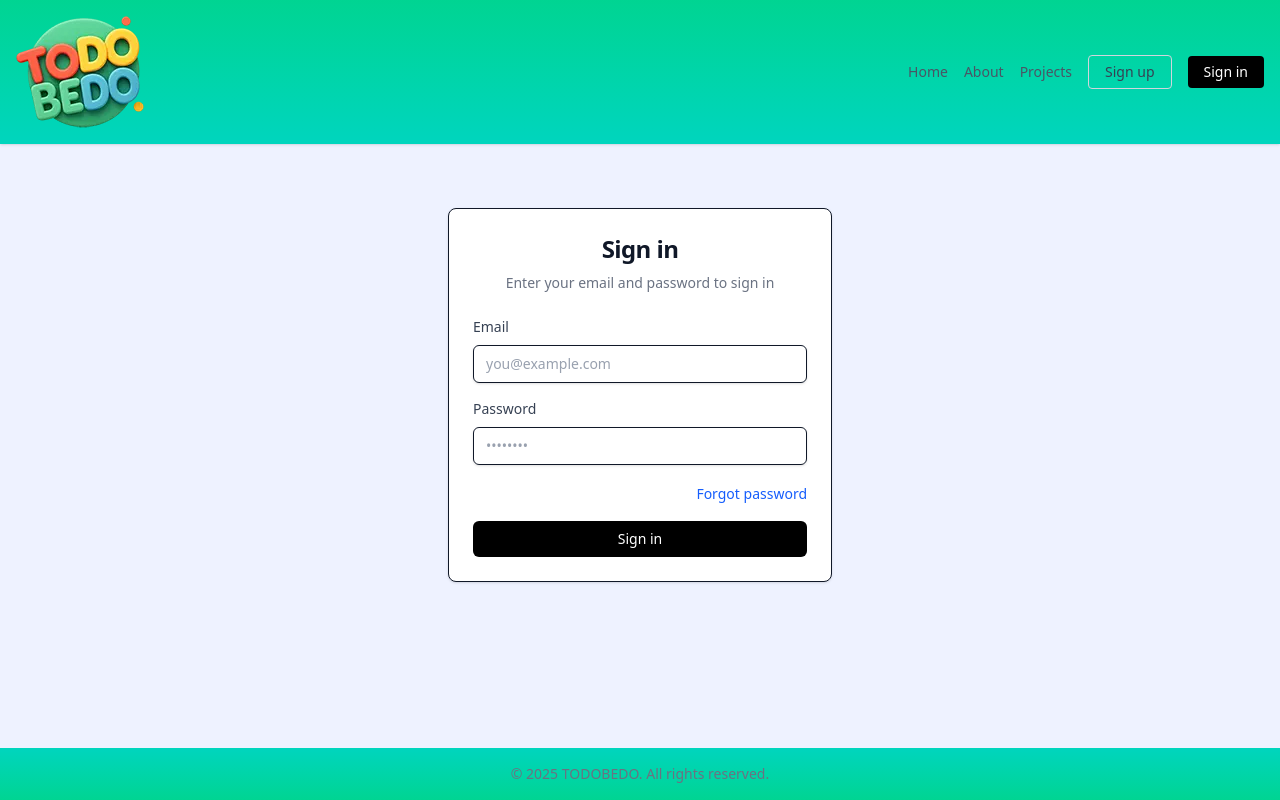
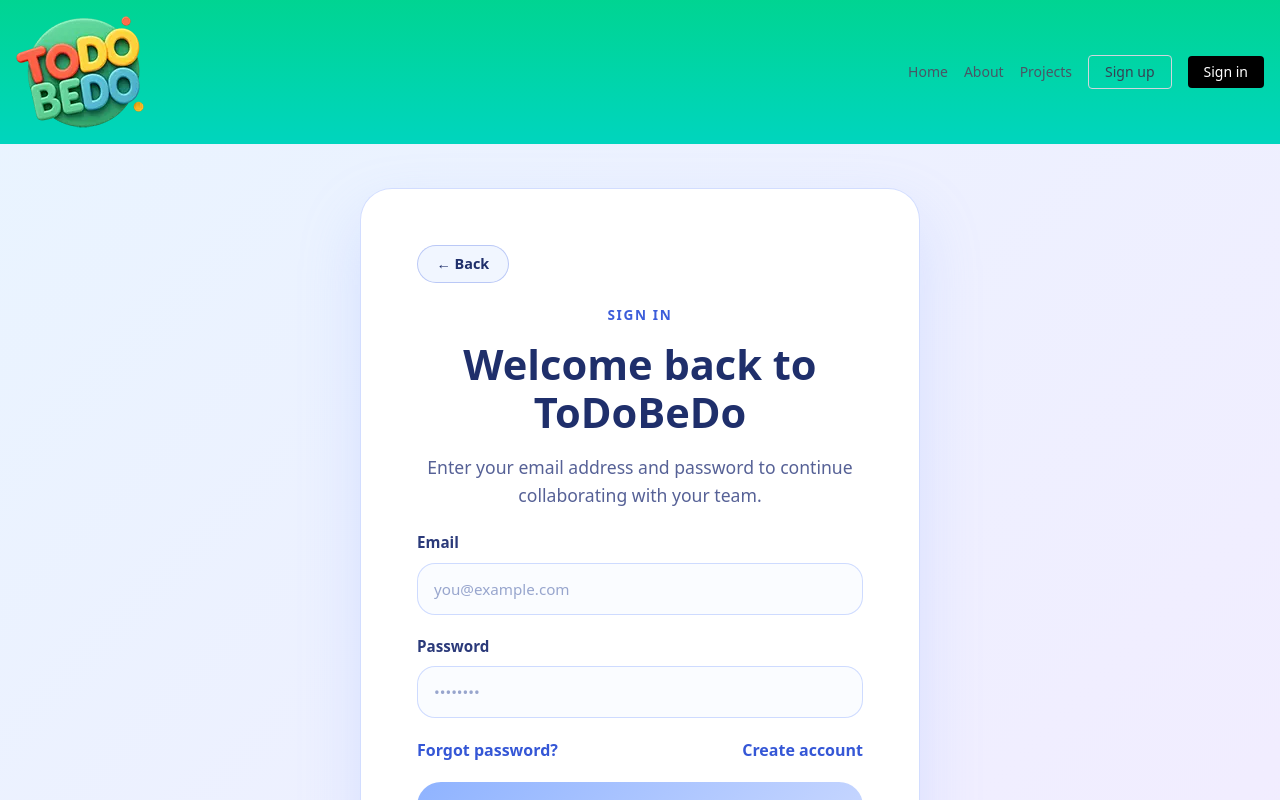
Before and after one commit to Petr0611/Task-Tracker-demo-FE, a React (Vite) app: page /login in a window 1280 px wide. Shown: the top 800 px of the page. Built offline with nearby package versions, Linux system fonts and the light colour scheme; no server answers.

Commit message:
Made css for Auth, and fix bug with registration

```diff
--- /dev/null
+++ b/src/css/Auth.css
@@ -0,0 +1,209 @@
+.auth-page {
+  width: 100%;
+  min-height: 100%;
+  margin: 0;
+  padding: clamp(20px, 4vw, 44px) clamp(20px, 5vw, 48px);
+  display: flex;
+  justify-content: center;
+  align-items: center;
+  flex: 1;
+  background: linear-gradient(135deg, rgba(233, 244, 255, 0.95), rgba(242, 236, 255, 0.94));
+  color: #26306a;
+  box-sizing: border-box;
+}
+
+.auth-wrapper {
+  width: min(560px, 100%);
+  display: flex;
+  flex-direction: column;
+  gap: clamp(16px, 3vw, 22px);
+  background: rgba(255, 255, 255, 0.96);
+  border-radius: 32px;
+  padding: clamp(32px, 6vw, 56px);
+  box-shadow: 0 28px 60px rgba(155, 180, 255, 0.28);
+  border: 1px solid rgba(180, 198, 255, 0.6);
+  backdrop-filter: blur(6px);
+}
+
+.auth-back {
+  align-self: flex-start;
+  display: inline-flex;
+  align-items: center;
+  gap: 0.35rem;
+  padding: 0.45rem 1.15rem;
+  border-radius: 999px;
+  border: 1px solid rgba(150, 170, 240, 0.6);
+  background: rgba(240, 246, 255, 0.9);
+  color: #1f2f6b;
+  font-size: 0.9rem;
+  font-weight: 600;
+  cursor: pointer;
+  transition: transform 0.2s ease, box-shadow 0.2s ease;
+}
+
+.auth-back:hover {
+  transform: translateY(-2px);
+  box-shadow: 0 16px 28px rgba(150, 178, 255, 0.32);
+}
+
+.auth-header {
+  display: flex;
+  flex-direction: column;
+  gap: clamp(10px, 2.5vw, 16px);
+  text-align: center;
+}
+
+.auth-label {
+  font-size: 0.85rem;
+  font-weight: 700;
+  letter-spacing: 0.12em;
+  text-transform: uppercase;
+  color: #3c5dda;
+}
+
+.auth-title {
+  margin: 0;
+  font-size: clamp(2rem, 4vw, 2.6rem);
+  font-weight: 800;
+  line-height: 1.15;
+  color: #1f2f6b;
+}
+
+.auth-subtitle {
+  margin: 0 auto;
+  max-width: 440px;
+  font-size: clamp(0.98rem, 2vw, 1.1rem);
+  line-height: 1.6;
+  color: rgba(39, 53, 120, 0.78);
+}
+
+.auth-status {
+  border-radius: 18px;
+  padding: 0.85rem 1rem;
+  font-size: 0.95rem;
+  font-weight: 600;
+  text-align: center;
+}
+
+.auth-status--success {
+  background: rgba(218, 255, 232, 0.9);
+  border: 1px solid rgba(134, 209, 166, 0.7);
+  color: #0f6b3d;
+}
+
+.auth-status--error {
+  background: rgba(255, 235, 237, 0.9);
+  border: 1px solid rgba(236, 146, 154, 0.7);
+  color: #931c2c;
+}
+
+.auth-form {
+  display: flex;
+  flex-direction: column;
+  gap: clamp(14px, 2.5vw, 20px);
+}
+
+.auth-field {
+  display: flex;
+  flex-direction: column;
+  gap: 0.55rem;
+}
+
+.auth-field__label {
+  font-size: 0.95rem;
+  font-weight: 600;
+  color: #2b3a7a;
+}
+
+.auth-input {
+  width: 100%;
+  padding: 0.85rem 1rem;
+  font-size: 0.95rem;
+  border-radius: 18px;
+  border: 1px solid rgba(177, 197, 255, 0.6);
+  background: rgba(250, 252, 255, 0.85);
+  color: #1f2f6b;
+  transition: border 0.2s ease, box-shadow 0.2s ease;
+}
+
+.auth-input::placeholder {
+  color: rgba(86, 108, 171, 0.6);
+}
+
+.auth-input:focus {
+  outline: none;
+  border-color: rgba(117, 151, 255, 0.9);
+  box-shadow: 0 0 0 4px rgba(171, 197, 255, 0.35);
+}
+
+.auth-input--error {
+  border-color: rgba(240, 120, 132, 0.9);
+  box-shadow: 0 0 0 4px rgba(255, 197, 204, 0.45);
+}
+
+.auth-error-message {
+  font-size: 0.85rem;
+  color: #c02b3d;
+  font-weight: 600;
+}
+
+.auth-actions {
+  display: flex;
+  justify-content: space-between;
+  align-items: center;
+  flex-wrap: wrap;
+  gap: 0.75rem;
+}
+
+.auth-link {
+  color: #3557d6;
+  font-weight: 600;
+  text-decoration: none;
+  transition: color 0.2s ease;
+}
+
+.auth-link:hover {
+  color: #1f3db3;
+  text-decoration: underline;
+}
+
+.auth-submit {
+  display: inline-flex;
+  justify-content: center;
+  align-items: center;
+  width: 100%;
+  padding: 0.95rem;
+  border-radius: 24px;
+  border: none;
+  font-size: 1rem;
+  font-weight: 700;
+  background: linear-gradient(135deg, #8fb3ff, #c8d7ff);
+  color: #132c6f;
+  cursor: pointer;
+  transition: transform 0.2s ease, box-shadow 0.2s ease;
+}
+
+.auth-submit:hover {
+  transform: translateY(-2px);
+  box-shadow: 0 18px 36px rgba(154, 180, 255, 0.35);
+}
+
+.auth-footer {
+  margin-top: clamp(4px, 1vw, 8px);
+  text-align: center;
+  font-size: 0.95rem;
+  color: rgba(39, 53, 120, 0.76);
+}
+
+@media (max-width: 640px) {
+  .auth-wrapper {
+    border-radius: 26px;
+    padding: clamp(24px, 7vw, 40px);
+  }
+
+  .auth-actions {
+    flex-direction: column;
+    align-items: stretch;
+    text-align: center;
+  }
+}
--- a/src/features/auth/components/ForgotPasswordForm.tsx
+++ b/src/features/auth/components/ForgotPasswordForm.tsx
@@ -1,9 +1,12 @@
 import axios from "axios";
 import { useState } from "react";
+import { Link, useNavigate } from "react-router-dom";
+import "../../../css/Auth.css";
 
 const ForgotPasswordForm = () => {
   const [email, setEmail] = useState("");
   const [status, setStatus] = useState<"idle" | "success" | "error">("idle");
+  const navigate = useNavigate();
 
   const handleSubmit = async (e: React.FormEvent) => {
     e.preventDefault();
@@ -17,20 +20,42 @@ const ForgotPasswordForm = () => {
   };
 
   return (
-    <div className="mx-auto max-w-sm mt-10 p-6 bg-white border rounded-lg shadow-sm space-y-6">
-      <div className="text-center space-y-2">
-        <h2 className="text-2xl font-semibold">Forgot Password</h2>
-        <p className="text-sm text-gray-500">
-          Enter your email and we'll send you a password reset link
+    <main className="auth-page" aria-labelledby="forgot-password-title">
+      <section className="auth-wrapper">
+
+        <button
+          type="button"
+          className="auth-back"
+          onClick={() => navigate(-1)}
+        >
+          ← Back
+        </button>
+
+      <header className="auth-header">
+          <span className="auth-label">Password reset</span>
+          <h1 id="forgot-password-title" className="auth-title">
+            Forgot your password?
+          </h1>
+          <p className="auth-subtitle">
+            Enter the email you use for ToDoBeDo and we’ll send a secure link to set a new password.
           </p>
+        </header>
+
+        {status === "success" && (
+          <div className="auth-status auth-status--success" role="status">
+            Link sent! Please check your inbox.
           </div>
+        )}
 
-      <form onSubmit={handleSubmit} className="space-y-4">
-        <div className="space-y-2">
-          <label
-            htmlFor="email"
-            className="block text-sm font-medium text-gray-700"
-          >
+        {status === "error" && (
+          <div className="auth-status auth-status--error" role="alert">
+            Failed to send the reset email. Please double-check the address and try again.
+          </div>
+        )}
+
+        <form onSubmit={handleSubmit} className="auth-form">
+          <div className="auth-field">
+            <label htmlFor="email" className="auth-field__label">
               Email
             </label>
             <input
@@ -39,30 +64,21 @@ const ForgotPasswordForm = () => {
               required
               value={email}
               onChange={(e) => setEmail(e.target.value)}
-            className="w-full px-3 py-2 border rounded-md text-sm shadow-sm focus:outline-none focus:ring-2 focus:ring-blue-500 focus:border-blue-500"
+              className="auth-input"
               placeholder="you@example.com"
             />
           </div>
 
-        <button
-          type="submit"
-          className="w-full py-2 px-4 bg-blue-600 text-white text-sm font-medium rounded-md hover:bg-blue-700 focus:outline-none focus:ring-2 focus:ring-blue-500"
-        >
-          Send Reset Link
+          <button type="submit" className="auth-submit">
+            Send reset link
           </button>
         </form>
 
-      {status === "success" && (
-        <div className="text-sm text-green-600 text-center">
-          Link sent! Please check your email.
-        </div>
-      )}
-      {status === "error" && (
-        <div className="text-sm text-red-600 text-center">
-          Failed to send. Please check your email address.
-        </div>
-      )}
-    </div>
+        <p className="auth-footer">
+          Remembered your password? <Link className="auth-link" to="/login">Sign in</Link>
+        </p>
+      </section>
+    </main>
   );
 };
 
--- a/src/features/auth/components/LoginForm.tsx
+++ b/src/features/auth/components/LoginForm.tsx
@@ -6,7 +6,8 @@ import {
   selectLoginError,
 } from "../slice/authSlice";
 import { useAppDispatch, useAppSelector } from "../../../app/hooks";
-import { useNavigate } from "react-router-dom";
+import { Link, useNavigate } from "react-router-dom";
+import "../../../css/Auth.css";
 
 const LoginForm = () => {
   const dispatch = useAppDispatch();
@@ -32,94 +33,99 @@ const LoginForm = () => {
     },
   });
 
+  const emailHasError = Boolean(formik.touched.email && formik.errors.email);
+  const passwordHasError = Boolean(
+    formik.touched.password && formik.errors.password,
+  );
+
   return (
-    <div className="mx-auto max-w-sm space-y-6 p-6 rounded-lg border bg-white shadow-sm mt-10">
-      <div className="space-y-2 text-center">
-        <h1 className="text-2xl font-semibold tracking-tight">Sign in</h1>
-        <p className="text-sm text-muted-foreground text-gray-500">
-          Enter your email and password to sign in
+     <main className="auth-page" aria-labelledby="login-title">
+      <section className="auth-wrapper">
+        <button
+          type="button"
+          className="auth-back"
+          onClick={() => navigate(-1)}
+        >
+          ← Back
+        </button>
+
+        <header className="auth-header">
+          <span className="auth-label">Sign in</span>
+          <h1 id="login-title" className="auth-title">
+            Welcome back to ToDoBeDo
+          </h1>
+          <p className="auth-subtitle">
+            Enter your email address and password to continue collaborating with your team.
           </p>
+        </header>
 
         {isAuthenticated && (
-          <div className="rounded-md bg-green-50 p-3 text-sm text-green-700 border border-green-200">
-            Login successful!
+          <div className="auth-status auth-status--success" role="status">
+            Login successful! Redirecting you now.
           </div>
         )}
 
         {loginError && (
-          <div className="rounded-md bg-red-50 p-3 text-sm text-red-700 border border-red-200">
+          <div className="auth-status auth-status--error" role="alert">
             {loginError}
           </div>
         )}
-      </div>
-      <form onSubmit={formik.handleSubmit} className="space-y-4">
-        {/* Email Field */}
-        <div className="space-y-2">
-          <label
-            htmlFor="email"
-            className="block text-sm font-medium text-gray-700"
-          >
+
+
+        <form onSubmit={formik.handleSubmit} className="auth-form">
+          <div className="auth-field">
+            <label htmlFor="email" className="auth-field__label">
               Email
             </label>
             <input
               id="email"
               type="email"
               {...formik.getFieldProps("email")}
-            className={`w-full px-3 py-2 text-sm border rounded-md shadow-sm transition placeholder:text-gray-400 focus:outline-none focus:ring-2 focus:ring-ring focus:border-ring ${
-              formik.touched.email && formik.errors.email
-                ? "border-red-500 focus:ring-red-500"
-                : "border-input"
-            }`}
+              className={`auth-input ${emailHasError ? "auth-input--error" : ""}`}
               placeholder="you@example.com"
             />
-          {formik.touched.email && formik.errors.email && (
-            <p className="text-sm text-red-500">{formik.errors.email}</p>
+            {emailHasError && (
+              <p className="auth-error-message">{formik.errors.email}</p>
             )}
           </div>
 
-        {/* Password Field */}
-        <div className="space-y-2">
-          <label
-            htmlFor="password"
-            className="block text-sm font-medium text-gray-700"
-          >
+          <div className="auth-field">
+            <label htmlFor="password" className="auth-field__label">
               Password
             </label>
             <input
               id="password"
               type="password"
               {...formik.getFieldProps("password")}
-            className={`w-full px-3 py-2 text-sm border rounded-md shadow-sm transition placeholder:text-gray-400 focus:outline-none focus:ring-2 focus:ring-ring focus:border-ring ${
-              formik.touched.password && formik.errors.password
-                ? "border-red-500 focus:ring-red-500"
-                : "border-input"
+              className={`auth-input ${
+                passwordHasError ? "auth-input--error" : ""
               }`}
               placeholder="••••••••"
             />
-          {formik.touched.password && formik.errors.password && (
-            <p className="text-sm text-red-500">{formik.errors.password}</p>
+            {passwordHasError && (
+              <p className="auth-error-message">{formik.errors.password}</p>
             )}
           </div>
 
-        {/* Forgot Password Field */}
-        <div className="text-right">
+          <div className="auth-actions">
             <button
               type="button"
               onClick={() => navigate("/forgot-password")}
-            className="text-sm text-blue-600 hover:underline"
+              className="auth-link"
             >
-            Forgot password
+              Forgot password?
             </button>
+            <Link to="/registration" className="auth-link">
+              Create account
+            </Link>
           </div>
 
-        <button
-          type="submit"
-          className="w-full inline-flex items-center justify-center rounded-md bg-black px-4 py-2 text-sm font-medium text-white transition-colors hover:bg-zinc-800 focus:outline-none focus:ring-2 focus:ring-offset-2 focus:ring-black"
-        >
+        <button type="submit" className="auth-submit">
             Sign in
           </button>
         </form>
-    </div>
+      </section>
+    </main>
   );
 };
 
--- a/src/features/auth/components/RegistrationForm.tsx
+++ b/src/features/auth/components/RegistrationForm.tsx
@@ -1,12 +1,27 @@
+import { useEffect, useRef, useState } from "react";
 import { useFormik } from "formik";
 import * as Yup from "yup";
 import { register } from "../slice/authSlice";
 import { useAppDispatch } from "../../../app/hooks";
-import { useNavigate } from "react-router-dom";
+import { Link, useNavigate } from "react-router-dom";
+import "../../../css/Auth.css";
 
 const RegistrationForm = () => {
   const dispatch = useAppDispatch();
   const navigate = useNavigate();
+  const [registrationStatus, setRegistrationStatus] = useState<
+    "idle" | "success" | "error"
+  >("idle");
+  const [statusMessage, setStatusMessage] = useState("");
+  const redirectTimerRef = useRef<ReturnType<typeof setTimeout> | null>(null);
+
+  useEffect(() => {
+    return () => {
+      if (redirectTimerRef.current) {
+        clearTimeout(redirectTimerRef.current);
+      }
+    };
+  }, []);
   const formik = useFormik({
     initialValues: {
       email: "",
@@ -21,83 +36,110 @@ const RegistrationForm = () => {
         .required("Password is required"),
     }),
     onSubmit: async (values) => {
-      console.log("registration");
+      setRegistrationStatus("idle");
+      setStatusMessage("");
       const dispatchResult = await dispatch(register(values));
       if (register.fulfilled.match(dispatchResult)) {
-        // if successful, it wiil navigate to login page
+        setRegistrationStatus("success");
+        setStatusMessage(
+          "We have sent a confirmation link to your email. Please verify your inbox — you will be redirected to sign in shortly.",
+        );
+
+        redirectTimerRef.current = setTimeout(() => {
           navigate("/login");
+        }, 2600);
+      } else {
+        setRegistrationStatus("error");
+        setStatusMessage(
+          "We could not complete your registration. Please try again.",
+        );
       }
     },
   });
 
+  const emailHasError = Boolean(formik.touched.email && formik.errors.email);
+  const passwordHasError = Boolean(
+    formik.touched.password && formik.errors.password,
+  );
+
   return (
-    <div className="mx-auto max-w-sm space-y-6 p-6 rounded-lg border bg-white shadow-sm mt-10">
-      <div className="space-y-2 text-center">
-        <h1 className="text-2xl font-semibold tracking-tight">
-          Create an account
+    <main className="auth-page" aria-labelledby="registration-title">
+      <section className="auth-wrapper">
+        <button
+           type="button"
+          className="auth-back"
+          onClick={() => navigate(-1)}
+        >
+          ← Back
+        </button>
+      <header className="auth-header">
+          <span className="auth-label">Sign up</span>
+          <h1 id="registration-title" className="auth-title">
+            Create your ToDoBeDo account
           </h1>
-        <p className="text-sm text-muted-foreground text-gray-500">
-          Enter your email and password to register
+          <p className="auth-subtitle">
+            Register with your email address to launch projects, plan sprints, and keep your team aligned.
           </p>
+        </header>
+
+        {registrationStatus !== "idle" && statusMessage && (
+          <div
+            className={`auth-status ${
+              registrationStatus === "success"
+                ? "auth-status--success"
+                : "auth-status--error"
+            }`}
+            role={registrationStatus === "success" ? "status" : "alert"}
+          >
+            {statusMessage}
           </div>
-      <form onSubmit={formik.handleSubmit} className="space-y-4">
-        {/* Email Field */}
-        <div className="space-y-2">
-          <label
-            htmlFor="email"
-            className="block text-sm font-medium text-gray-700"
-          >
+        )}
+
+        <form onSubmit={formik.handleSubmit} className="auth-form">
+          <div className="auth-field">
+            <label htmlFor="email" className="auth-field__label">
               Email
             </label>
             <input
               id="email"
               type="email"
               {...formik.getFieldProps("email")}
-            className={`w-full px-3 py-2 text-sm border rounded-md shadow-sm transition placeholder:text-gray-400 focus:outline-none focus:ring-2 focus:ring-ring focus:border-ring ${
-              formik.touched.email && formik.errors.email
-                ? "border-red-500 focus:ring-red-500"
-                : "border-input"
-            }`}
+              className={`auth-input ${emailHasError ? "auth-input--error" : ""}`}
               placeholder="you@example.com"
             />
-          {formik.touched.email && formik.errors.email && (
-            <p className="text-sm text-red-500">{formik.errors.email}</p>
+            {emailHasError && (
+              <p className="auth-error-message">{formik.errors.email}</p>
             )}
           </div>
 
-        {/* Password Field */}
-        <div className="space-y-2">
-          <label
-            htmlFor="password"
-            className="block text-sm font-medium text-gray-700"
-          >
+          <div className="auth-field">
+            <label htmlFor="password" className="auth-field__label">
               Password
             </label>
             <input
               id="password"
               type="password"
               {...formik.getFieldProps("password")}
-            className={`w-full px-3 py-2 text-sm border rounded-md shadow-sm transition placeholder:text-gray-400 focus:outline-none focus:ring-2 focus:ring-ring focus:border-ring ${
-              formik.touched.password && formik.errors.password
-                ? "border-red-500 focus:ring-red-500"
-                : "border-input"
+              className={`auth-input ${
+                passwordHasError ? "auth-input--error" : ""
               }`}
               placeholder="••••••••"
             />
-          {formik.touched.password && formik.errors.password && (
-            <p className="text-sm text-red-500">{formik.errors.password}</p>
+            {passwordHasError && (
+              <p className="auth-error-message">{formik.errors.password}</p>
             )}
           </div>
 
-        {/* Submit Button */}
-        <button
-          type="submit"
-          className="w-full inline-flex items-center justify-center rounded-md bg-black px-4 py-2 text-sm font-medium text-white transition-colors hover:bg-zinc-800 focus:outline-none focus:ring-2 focus:ring-offset-2 focus:ring-black"
-        >
+          <button type="submit" className="auth-submit">
             Register
           </button>
         </form>
-    </div>
+
+        <p className="auth-footer">
+          Already have an account? <Link className="auth-link" to="/login">Sign in</Link>
+        </p>
+      </section>
+    </main>
   );
 };
 
--- a/src/layouts/Layout.tsx
+++ b/src/layouts/Layout.tsx
@@ -9,9 +9,14 @@ interface LayoutProps {
 const Layout: React.FC<LayoutProps> = ({ children }) => {
   const location = useLocation();
   const isProjectTasksPage = /^\/projects\/[^/]+\/tasks/.test(location.pathname);
+  const isAuthPage = ["/login", "/registration", "/forgot-password"].includes(
+    location.pathname,
+  );
   const mainClassName = isProjectTasksPage
     ? "flex-1 w-full px-0 py-0"
-    : "flex-1 w-full max-w-7xl mx-auto px-4 py-6";
+    : isAuthPage
+      ? "flex flex-1 w-full p-0"
+      : "flex-1 w-full max-w-7xl mx-auto px-4 py-4 md:py-6";
 
   return (
     <div className="min-h-screen flex flex-col bg-indigo-50 text-gray-900">
```
Lines whose indentation alone changed are shown as unchanged.
